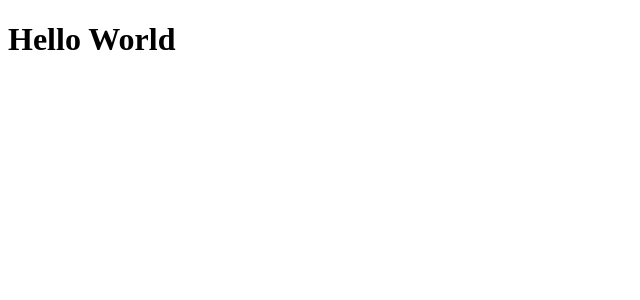
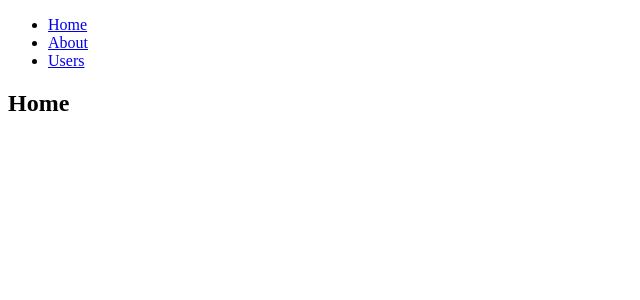
Before and after one commit to davidalvarezr/react-training-watch-collection, a React (Vite) app: page / in a window 1280 px wide. Shown: the top 300 px of the page, without its empty margins (0-640 px from the left). Built offline with nearby package versions, Linux system fonts and the light colour scheme.

Commit message:
react-router squeletton TODO: add typescript to the project

```diff
--- a/package.json
+++ b/package.json
@@ -6,7 +6,8 @@
   },
   "dependencies": {
     "react": "^16.13.1",
-    "react-dom": "16.13.1"
+    "react-dom": "16.13.1",
+    "react-router-dom": "^5.2.0"
   },
   "devDependencies": {
     "parcel": "next"
--- a/src/index.html
+++ b/src/index.html
@@ -6,7 +6,8 @@
     </head>
 
     <body>
-        <div id="root"></div>
+        <div id="root">
+        </div>
         <script type="module" src="./index.tsx"></script>
     </body>
 </html>
--- a/src/index.tsx
+++ b/src/index.tsx
@@ -1,6 +1,53 @@
 import React from "react"
-import { render } from "react-dom"
+import {render} from "react-dom"
+import {
+    BrowserRouter as Router,
+    Switch,
+    Route,
+    Link,
+} from "react-router-dom";
 
 render(
-    <h1>Hello World</h1>, document.getElementById("root")
-)
+    <Router>
+        <div>
+            <nav>
+                <ul>
+                    <li>
+                        <Link to="/">Home</Link>
+                    </li>
+                    <li>
+                        <Link to="/about">About</Link>
+                    </li>
+                    <li>
+                        <Link to="/users">Users</Link>
+                    </li>
+                </ul>
+            </nav>
+
+            {/* A <Switch> looks through its children <Route>s and
+            renders the first one that matches the current URL. */}
+            <Switch>
+                <Route path="/about">
+                    <About />
+                </Route>
+                <Route path="/users">
+                    <Users />
+                </Route>
+                <Route path="/">
+                    <Home />
+                </Route>
+            </Switch>
+        </div>
+    </Router>, document.getElementById("root"))
+
+function Home() {
+    return <h2>Home</h2>;
+}
+
+function About() {
+    return <h2>About</h2>;
+}
+
+function Users() {
+    return <h2>Users</h2>;
+}
```
Also changed, not shown: 1 other file (tests, documents, lock files or other folders).
